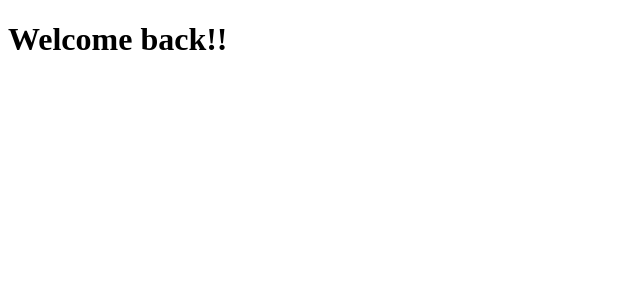
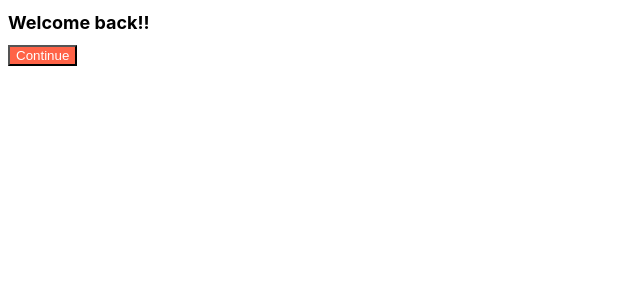
Before and after one commit to c9u11/react-playground, a React (Create React App) app: page / in a window 1280 px wide. Shown: the top 300 px of the page, without its empty margins (0-640 px from the left). Built offline with nearby package versions, Linux system fonts and the light colour scheme.

Commit message:
css moudle / prop-types

```diff
--- a/package.json
+++ b/package.json
@@ -6,6 +6,7 @@
     "@testing-library/jest-dom": "^5.15.0",
     "@testing-library/react": "^11.2.7",
     "@testing-library/user-event": "^12.8.3",
+    "prop-types": "^15.7.2",
     "react": "^17.0.2",
     "react-dom": "^17.0.2",
     "react-scripts": "4.0.3",
--- a/src/App.js
+++ b/src/App.js
@@ -1,8 +1,11 @@
+import Button from "./Button";
+import styles from "./App.module.css";
 
 function App() {
   return (
     <div>
-      <h1>Welcome back!!</h1>
+      <h1 className={styles.title}>Welcome back!!</h1>
+      <Button text={"Continue"}/>
     </div>
   );
 }
--- /dev/null
+++ b/src/App.module.css
@@ -0,0 +1,4 @@
+.title {
+  font-family: -apple-system, BlinkMacSystemFont, 'Segoe UI', Roboto, Oxygen, Ubuntu, Cantarell, 'Open Sans', 'Helvetica Neue', sans-serif;
+  font-size: 18px;
+}
--- /dev/null
+++ b/src/Button.js
@@ -0,0 +1,14 @@
+import PropTypes from "prop-types";
+import styles from "./Button.module.css";
+
+function Button({text}){
+  return (
+    <button className={styles.btn}>{text}</button>
+  )
+}
+
+Button.propTypes = {
+  text: PropTypes.string.isRequired,
+}
+
+export default Button;
--- /dev/null
+++ b/src/Button.module.css
@@ -0,0 +1,4 @@
+.btn {
+  color: white;
+  background-color: tomato;
+}
```
Also changed, not shown: 1 other file (tests, documents, lock files or other folders).
